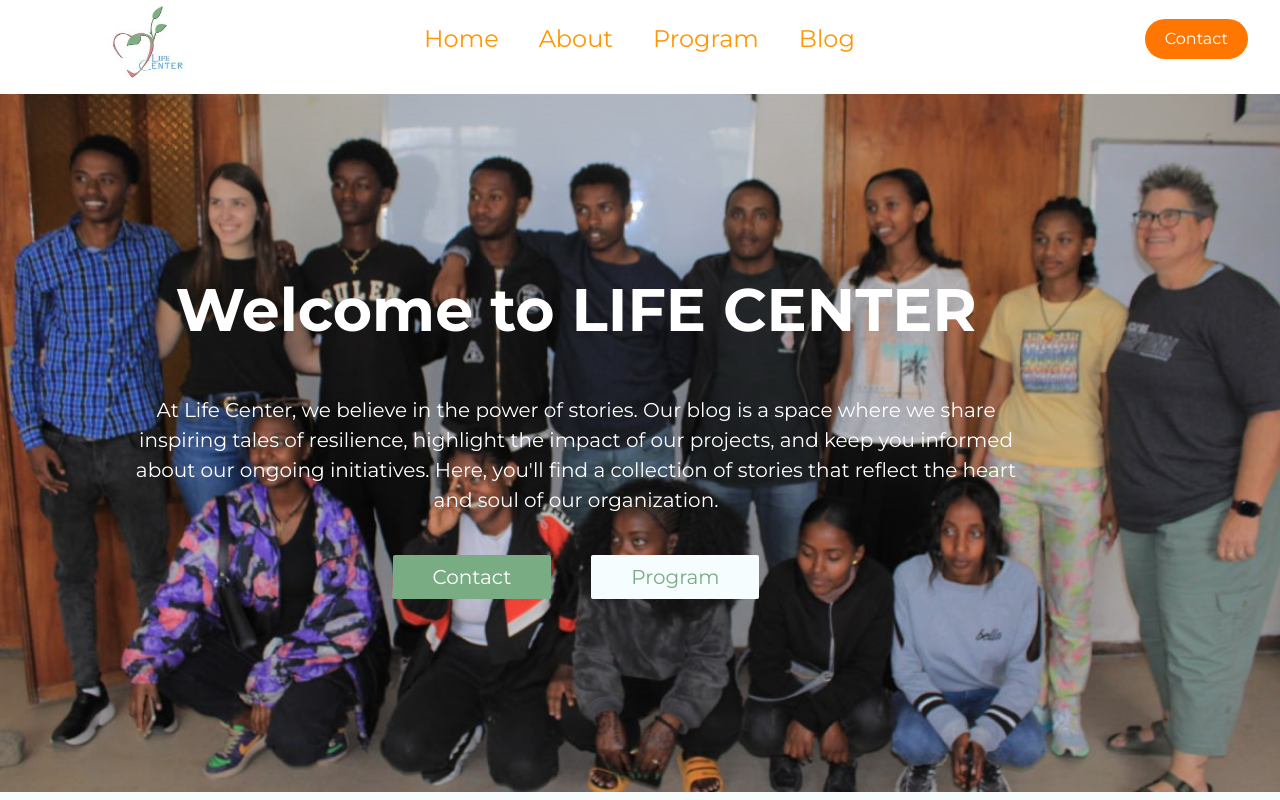
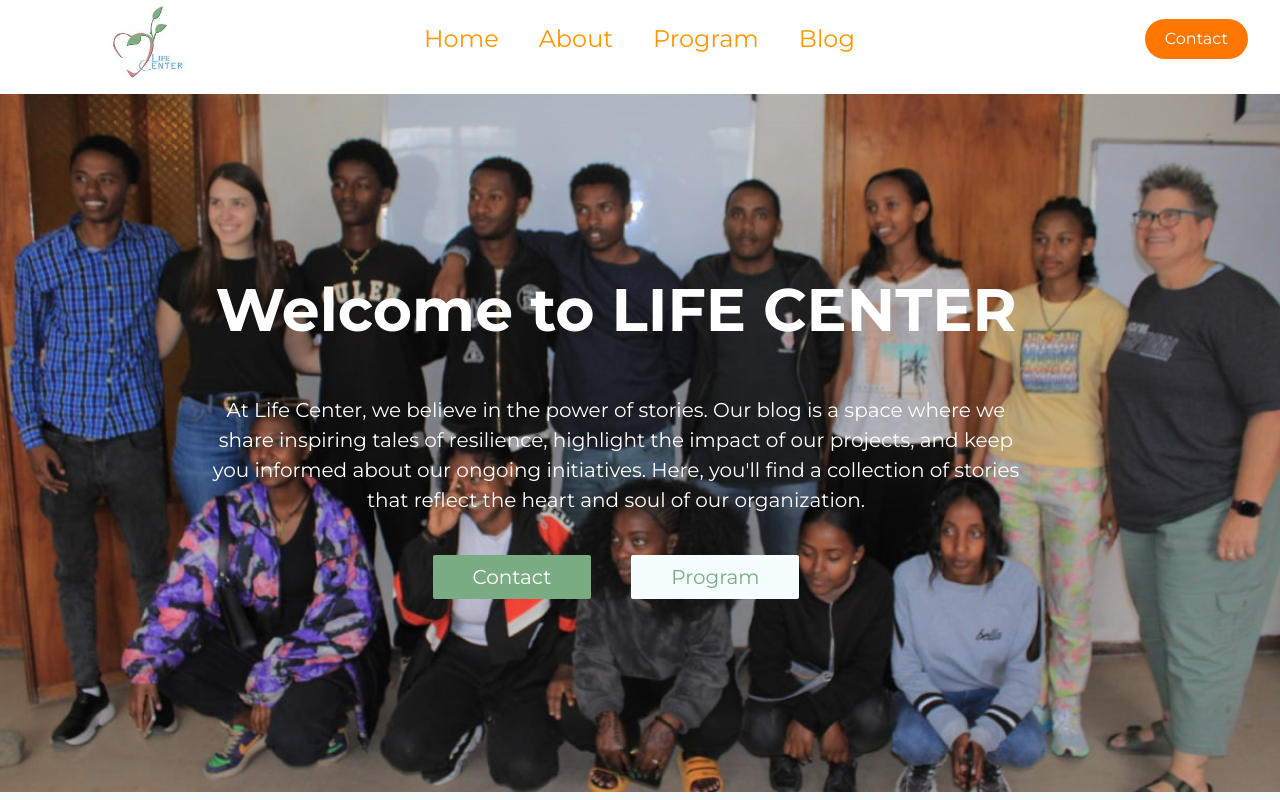
Before and after one commit to haileamlakwalelige/life-center, a React (Vite) app: page / in a window 1280 px wide. Shown: the top 800 px of the page. Built offline with nearby package versions, Linux system fonts and the light colour scheme.

Commit message:
update homeintro

```diff
--- a/src/components/home/HomeIntro.jsx
+++ b/src/components/home/HomeIntro.jsx
@@ -28,7 +28,7 @@ const HomeIntro = () => {
           data-aos="flip-left"
           data-aos-easing="ease-out-cubic"
           data-aos-duration="2000"
-          className="px-10 flex-col flex w-screen text-center justify-center items-center"
+          className="px-10 flex-col flex w-screen text-center justify-center items-center lg:ml-20"
         >
           <p className="font-bold text-[40px] md:text-[50px] lg:text-[60px] text-white lg:pt-20">
             Welcome to LIFE CENTER
```
